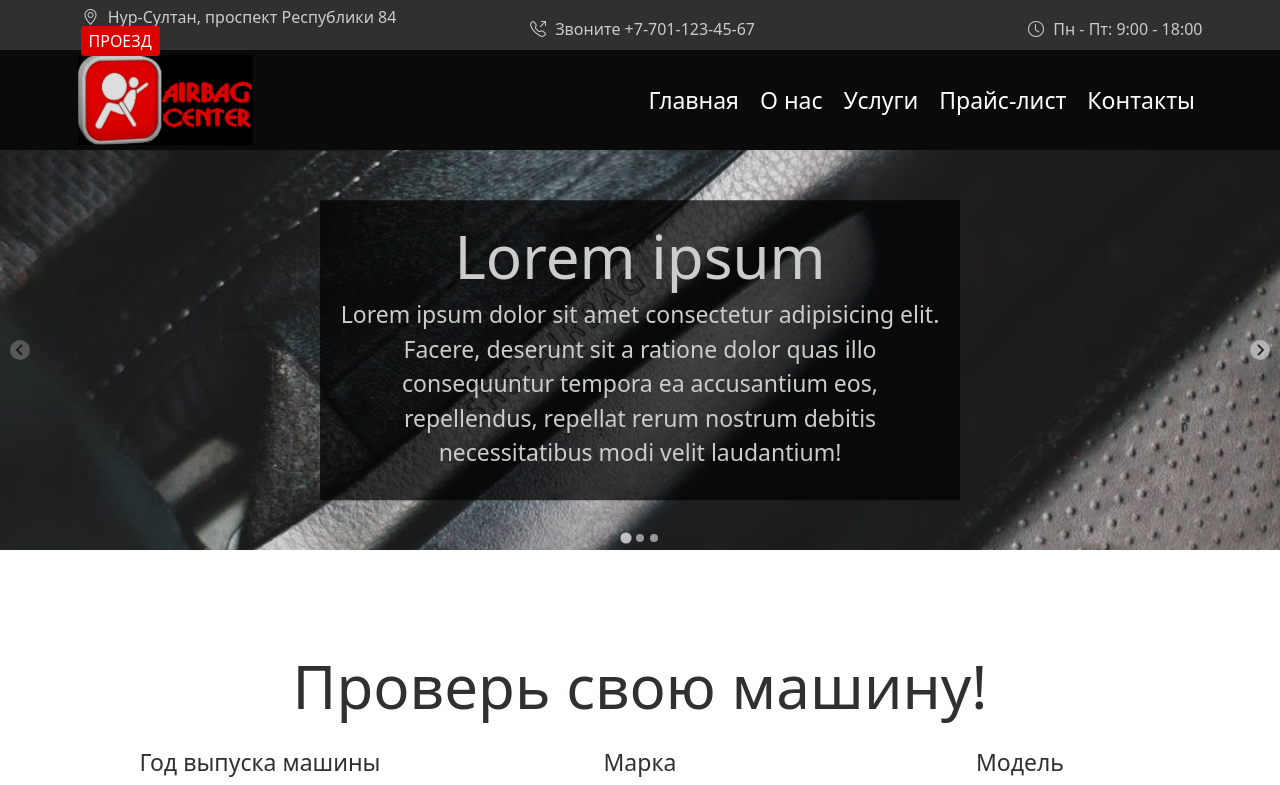
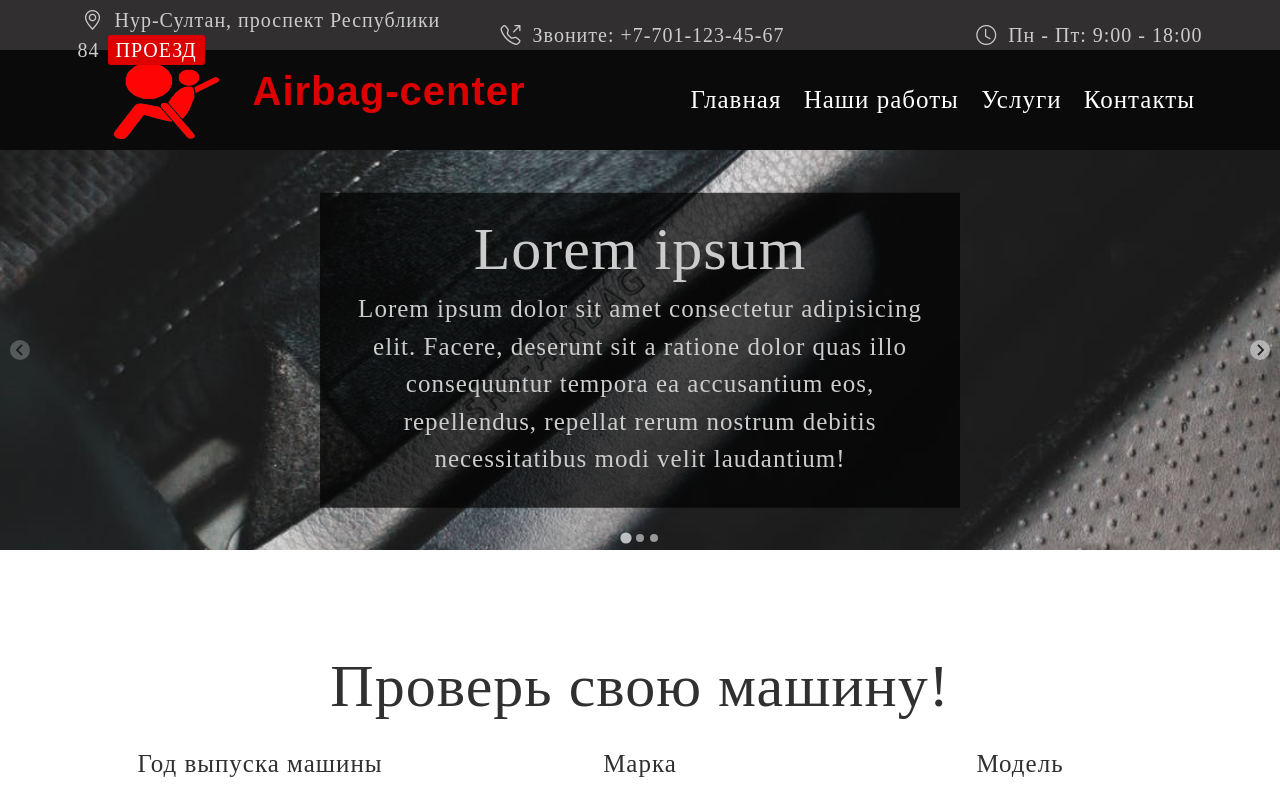
Before and after one commit to TerraNova4697/airbag-center, a plain HTML site: page index.html in a window 1280 px wide. Shown: the top 785 px of the page. Drawn offline with nearby package versions, Linux system fonts and the light colour scheme; a web font is replaced by a local one.

Commit message:
Изменил логотип, шрифт и размер шрифта

```diff
--- a/css/style.css
+++ b/css/style.css
@@ -16,6 +16,9 @@ text on black: #cccccc
     margin: 0px;
     padding: 0px;
     box-sizing: border-box;
+    font-family: 'Alumni Sans';
+    font-weight: 400;
+    letter-spacing: 1px;
 }
 
 html {
@@ -24,7 +27,6 @@ html {
 
 body {
     font-weight: 400;
-    /* font-size: 62.5%; */
     line-height: 1.7;
     color: #777;
 }
@@ -37,10 +39,26 @@ section {
     height: 50vh;
 }
 
+span {
+    font-size: 2rem;
+    letter-spacing: 1px;
+}
+
+a, a:link, a:visited {
+    text-decoration: none;
+}
+
+h2 {
+    font-size: 6rem;
+}
+
+p {
+    font-size: 2.5rem;
+}
+
 .button, .button:link, .button:visited {
     background-color: #dc0000;
     text-transform: uppercase;
-    text-decoration: none;
     padding: 4px 8px 4px 8px;
     color: #fff;
     border-radius: 3px;
@@ -104,6 +122,18 @@ section {
     margin-right: auto;
 }
 
+.menu-logo, .menu-logo:link, .menu-logo:visited {
+    text-decoration: none;
+    height: 100%;
+}
+
+.logo-text {
+    color: #dc0000;
+    font-size: 4rem;
+    font-family: 'Alumni Sans', sans-serif;
+    font-weight: 600;
+}
+
 .menu-list {
     height: 100%;
     margin-bottom: 0;
@@ -113,7 +143,7 @@ section {
     list-style: none;
     display: block;
     color: #ccc;
-    font-size: 2.3rem;
+    font-size: 2.5rem;
     margin-left: auto;
 }
 
@@ -163,10 +193,6 @@ section {
     font-size: 6rem;
 }
 
-.t-center {
-    font-size: 2.3rem;
-}
-
 .make-form {
     text-align: center;
     margin-bottom: 3rem;
@@ -179,7 +205,7 @@ section {
 }
 
 label {
-    font-size: 2.3rem;
+    font-size: 2.5rem;
     color:#312f2f;
     padding-bottom: .75rem;
     padding-top: .75rem;
@@ -299,12 +325,15 @@ input {
 }
 
 .simple-card p {
-    font-size: 1.6rem;
+    font-size: 2rem;
+    font-weight: 600;
 }
 
 .simple-card h2 {
-    font-size: 2.3rem;
+    font-size: 2.5rem;
     margin-bottom: 1.5rem;
+    font-weight: 600;
+    color: #dc0000;
 }
 
 .advantages {
@@ -331,7 +360,6 @@ footer {
 }
 
 .footer__content a, .footer__content a:link, .footer__content a:visited {
-    text-decoration: none;
     color: #ccc;
 }
 
@@ -348,13 +376,8 @@ footer {
     border-bottom-style: dotted;
 }
 
-.footer__header {
-    font-size: 2.3rem;
-
-}
-
 .footer__line {
-    font-size: 1.6rem;
+    font-size: 2rem;
     width: 100%;
     border-bottom: 1px #ccc;
     border-bottom-style: dotted;
@@ -374,11 +397,14 @@ footer {
 }
 
 .workflow-section h2 {
-    font-size: 2.3rem;
+    font-size: 2.5rem;
+    font-weight: 600;
+    color: #dc0000;
 }
 
 .workflow-section p {
-    font-size: 1.6rem;
+    font-size: 2rem;
+    font-weight: 600;
 }
 
 .flex2row {
--- a/index.html
+++ b/index.html
@@ -7,6 +7,9 @@
     <link rel="stylesheet" href="css/style.css">
     <link rel="stylesheet" href="css/splide.min.css">
     <link href="https://cdn.jsdelivr.net/npm/bootstrap-icons@1.3.0/font/bootstrap-icons.css" rel="stylesheet">
+    <link rel="preconnect" href="https://fonts.googleapis.com">
+    <link rel="preconnect" href="https://fonts.gstatic.com" crossorigin>
+    <link href="https://fonts.googleapis.com/css2?family=Alumni+Sans:ital,wght@0,400;0,500;0,600;1,400;1,500;1,600&family=Open+Sans:wght@500&display=swap" rel="stylesheet">
     <link href="https://cdn.jsdelivr.net/npm/bootstrap@5.2.0/dist/css/bootstrap.min.css" rel="stylesheet" integrity="sha384-gH2yIJqKdNHPEq0n4Mqa/HGKIhSkIHeL5AyhkYV8i59U5AR6csBvApHHNl/vI1Bx" crossorigin="anonymous">
     <title>Document</title>
 </head>
@@ -17,17 +20,14 @@
             <div class="container container__subheader">
                 <div class="row h-100">
                     <div class="col my-auto">
-                        <i class="bi bi-geo-alt"></i>
-                        <span>Нур-Султан, проспект Республики 84</span>
+                        <span><i class="bi bi-geo-alt"></i> Нур-Султан, проспект Республики 84</span>
                         <span><a class="button" href="#">Проезд</a></span>
                     </div>
                     <div class="col my-auto col-text-center">
-                        <i class="bi bi-telephone-outbound"></i>
-                        <span><a href="tel:+7-701-123-45-67">Звоните +7-701-123-45-67</a></span>
+                        <span><a href="tel:+7-701-123-45-67"><i class="bi bi-telephone-outbound"></i> Звоните: +7-701-123-45-67</a></span>
                     </div>
                     <div class="col my-auto col-text-left">
-                        <i class="bi bi-clock"></i>
-                        <span>Пн - Пт: 9:00 - 18:00</span>
+                        <span><i class="bi bi-clock"></i> Пн - Пт: 9:00 - 18:00</span>
                     </div>
                 </div>
 
@@ -37,12 +37,11 @@
 
         <div class="menu">
             <div class="container h-100">
-                <span><a href="#"><img src="images/logo-portrait.jpg" alt="logo"></a></span>
+                <span><a class="menu-logo" href="#"><img class="logo" src="images/logo.png" alt="logo"><span class="logo-text">Airbag-center</span></a></span>
                 <ul class="menu-list">
                     <li class="menu-item"><a href="#">Главная</a></li>
-                    <li class="menu-item"><a href="#">О нас</a></li>
+                    <li class="menu-item"><a href="#">Наши работы</a></li>
                     <li class="menu-item"><a href="#">Услуги</a></li>
-                    <li class="menu-item"><a href="#">Прайс-лист</a></li>
                     <li class="menu-item"><a href="#">Контакты</a></li>
                 </ul>
             </div>
```
Also changed, not shown: images/logo.jpg (deleted), images/logo.png (added).
